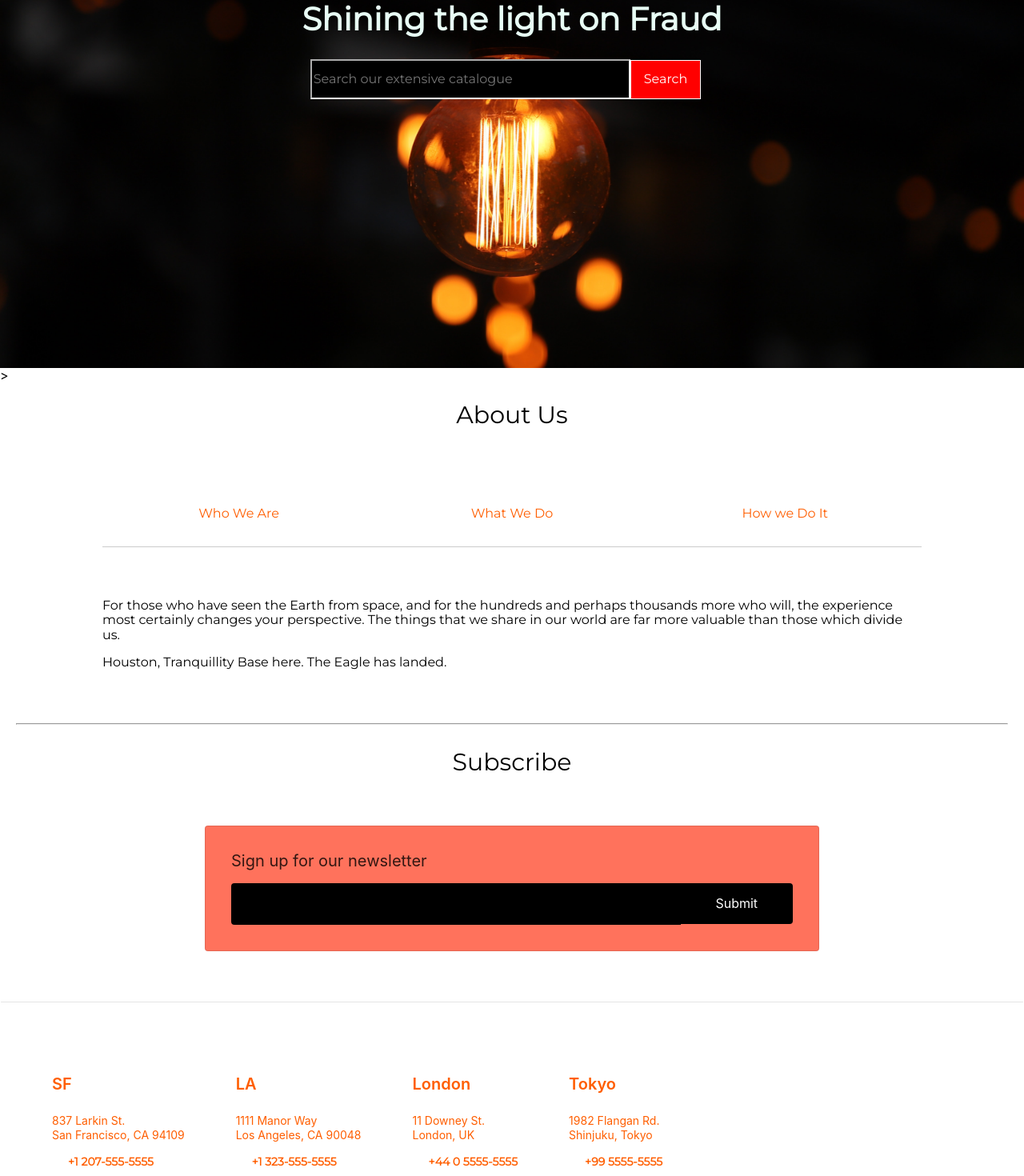
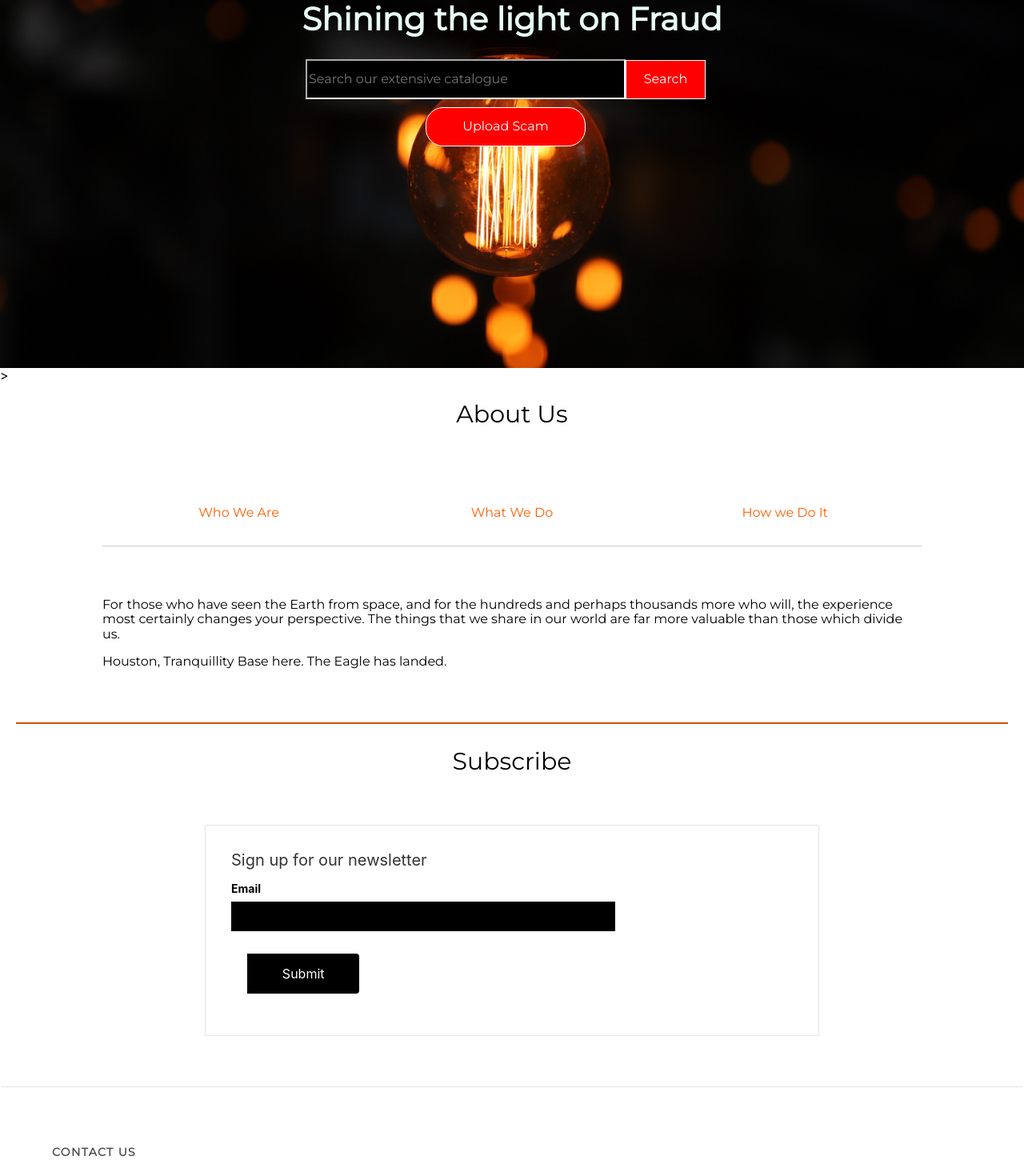
Before and after one commit to victoryejike/nascamo, a React (Create React App) app: page / in a window 1280 px wide. Shown: the part 140-1610 px from the top of the page at 80% size. Built offline with nearby package versions, Linux system fonts and the light colour scheme.

Commit message:
added an upload button for users to upload scam

```diff
--- a/src/Components/About-component/About.css
+++ b/src/Components/About-component/About.css
@@ -21,7 +21,7 @@
 } */
 
 .aboutHeader {
-  padding-top: 250px;
+  padding-top: 190px;
   text-align: center;
   font-size: 30px;
   color: black;
--- a/src/Components/Footer-component/Footer.jsx
+++ b/src/Components/Footer-component/Footer.jsx
@@ -5,6 +5,7 @@ const Footer = () => {
   return (
     <div className="footer">
       <footer className="pa4 pa5-l black-70 bt b--black-10">
+        <h1 className=" fl w-100 pv0 f6 fw6 ttu tracked mb4">Contact Us</h1>
         <div className="mb4-l cf">
           <article className="fl w-50 dib-ns w-auto-ns mr4-m mr5-l mb4 pr2 pr0-ns">
             <h4 className="color f5 f4-l fw6">SF</h4>
--- a/src/Components/Poster-component/Poster.css
+++ b/src/Components/Poster-component/Poster.css
@@ -23,6 +23,16 @@ input:placeholder-shown {
   font-weight: 400;
 }
 
+.but1 {
+  width: 200px;
+  outline: none;
+  border-radius: 22px;
+}
+
+.uploadButton {
+  padding-top: 10px;
+}
+
 button {
   background-color: red;
   border: 1px solid white;
@@ -31,4 +41,5 @@ button {
   height: 49px;
   font-family: "Montserrat", sans-serif;
   font-weight: 400;
+  width: 100px;
 }
--- a/src/Components/Poster-component/Poster.jsx
+++ b/src/Components/Poster-component/Poster.jsx
@@ -22,9 +22,14 @@ const About = () => {
         placeholder="Search our extensive catalogue"
       />
       <button className=" no-underline grow pv2 ph3 dib mr3">Search</button>
-      {/* <p style={{ color: "white" }} className="fw1 f5 mt0 mb3">
-        Sign up to be up to date with their latest techniques.
-      </p> */}
+
+      {/* <p className=" fw1 f5 mt0 mb3">OR</p> */}
+      <div className="uploadButton">
+        <button className="but1 no-underline grow pv2 ph3 dib mr3">
+          Upload Scam
+        </button>
+      </div>
+
       <div>
         {/* <Link
           className="f6 br-pill bg-dark-green no-underline washed-green ba b--dark-green grow pv2 ph3 dib mr3"
--- a/src/Components/Subscribe-component/Subscribe.css
+++ b/src/Components/Subscribe-component/Subscribe.css
@@ -14,5 +14,5 @@
 
 .line {
   margin: 20px;
-  color: red;
+  border-color: rgb(255, 94, 0);
 }
--- a/src/Components/Subscribe-component/Subscribe.jsx
+++ b/src/Components/Subscribe-component/Subscribe.jsx
@@ -7,7 +7,7 @@ const Subscribe = () => {
       <hr className="line"></hr>
       <p className="subscribe">Subscribe</p>
       <div className="pa4-l">
-        <form className="bg-light-red mw7 center pa4 br2-ns ba b--black-10">
+        <form className=" mw7 center pa4 ba b--black-10">
           <fieldset className="cf bn ma0 pa0">
             <legend className="pa0 f5 f4-ns mb3 black-80">
               Sign up for our newsletter
@@ -16,16 +16,21 @@ const Subscribe = () => {
               <label className="clip" htmlFor="email-address">
                 Email Address
               </label>
+
+              <div className="measure">
+                <label htmlFor="name" className="f6 b db mb2">
+                  Email
+                </label>
+                <input
+                  id="name"
+                  className="input-reset ba b--black-20 pa2 mb2 db w-100"
+                  type="text"
+                  aria-describedby="name-desc"
+                />
+              </div>
+
               <input
-                className="f6 f5-l input-reset bn fl black-80 bg-white pa3 lh-solid w-100 w-75-m w-80-l br2-ns br--left-ns"
-                placeholder="Your Email Address"
-                type="text"
-                name="email-address"
-                defaultValue
-                id="email-address"
-              />
-              <input
-                className="f6 f5-l button-reset fl pv3 tc bn bg-animate bg-black-70 hover-bg-black white pointer w-100 w-25-m w-20-l br2-ns br--right-ns"
+                className="line f6 f5-l button-reset fl pv3 tc bn bg-animate bg-black-70 hover-bg-black white pointer w-100 w-25-m w-20-l br2-ns br--right-ns"
                 type="submit"
                 defaultValue="Subscribe"
               />
```
